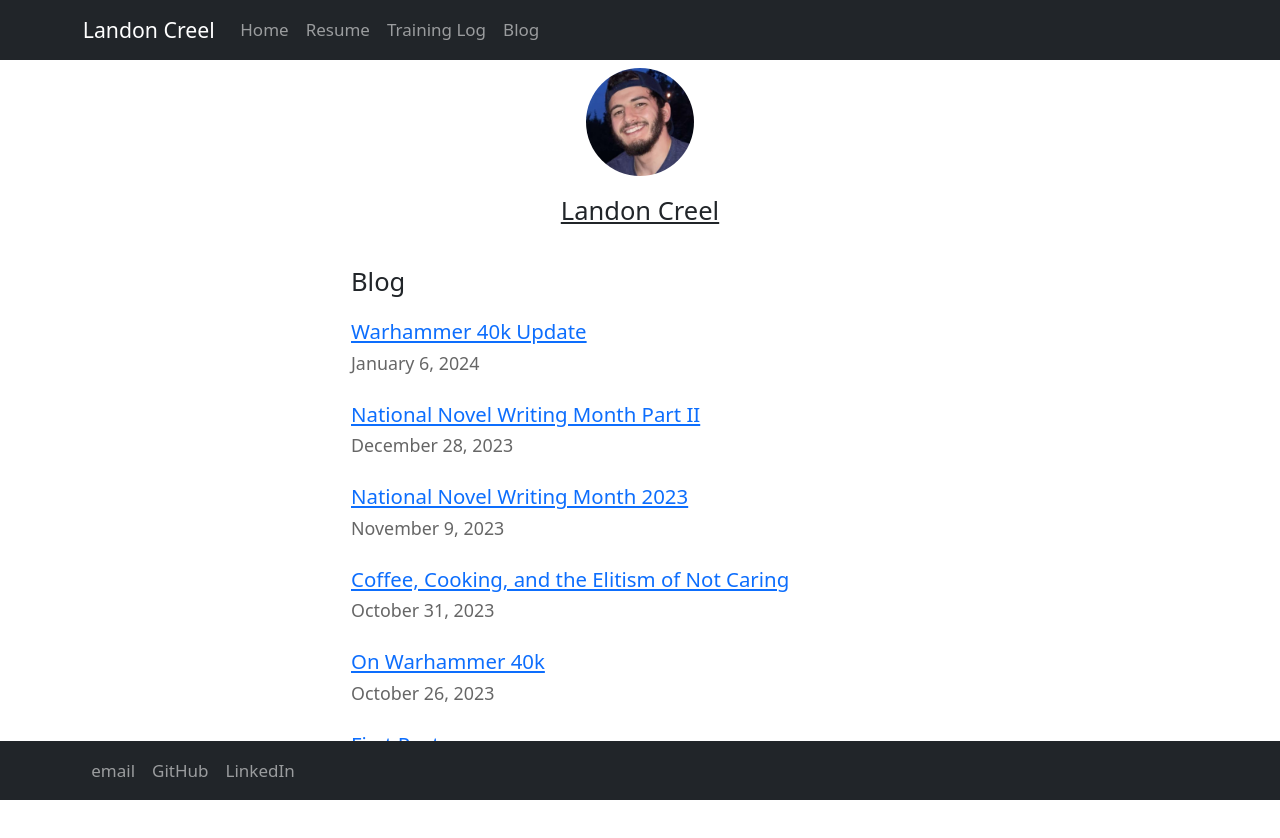
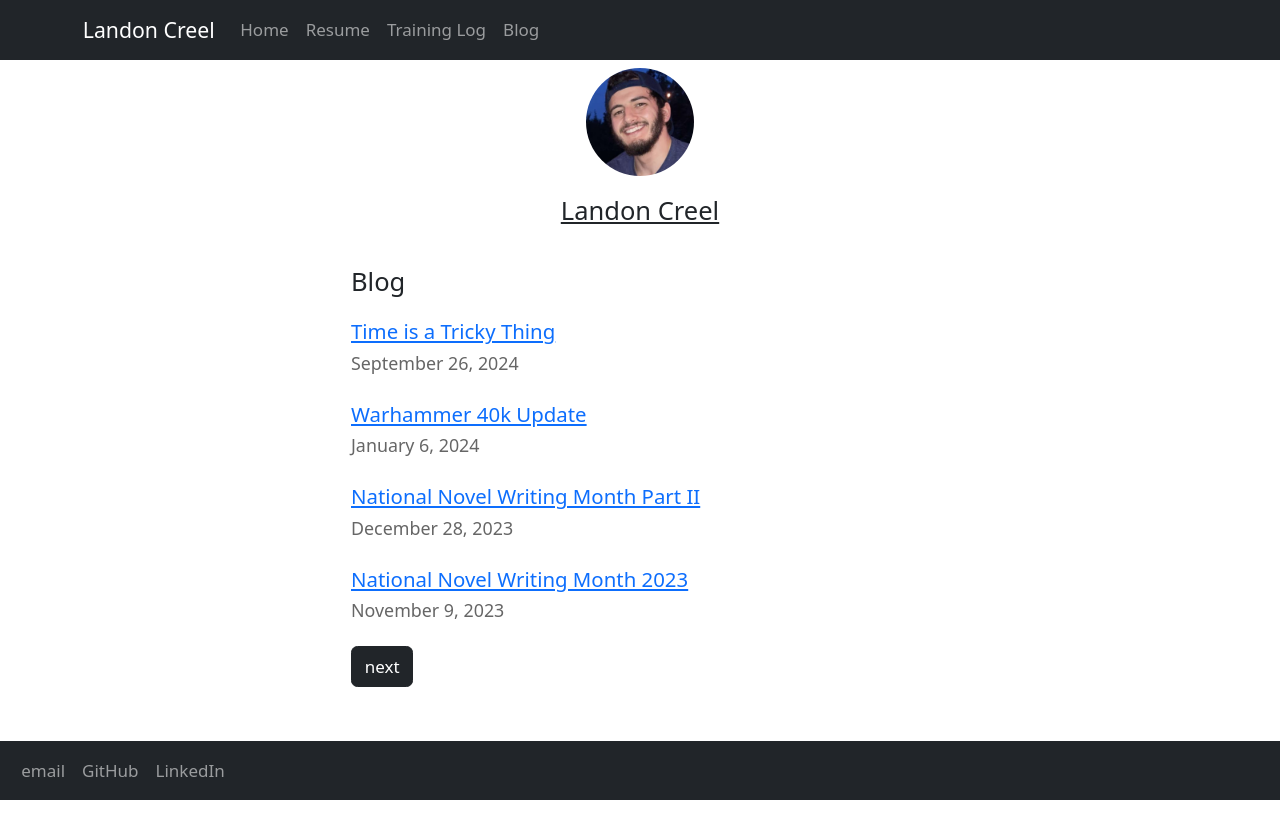
Before and after one commit to lwcreel/lwcreel.github.io, a Next.js app: page /blog in a window 1280 px wide. Shown: the top 838 px of the page. After the commit the page ends 800 px from the top, so only its background shows below. Built offline with nearby package versions, Linux system fonts and the light colour scheme.

Commit message:
Adding pagination, new post

```diff
--- a/components/layout.js
+++ b/components/layout.js
@@ -1,6 +1,6 @@
 import Head from 'next/head';
 import Image from 'next/image';
-import styles from './layout.module.css';
+import styles from '../styles/layout.module.css';
 import utilStyles from '../styles/utils.module.css';
 import Link from 'next/link';
 
@@ -24,7 +24,7 @@ export default function Layout({ children, home, blog }) {
         />
         <meta name="og:title" content={siteTitle} />
         <meta name="twitter:card" content="summary_large_image" />
-        <meta name="viewport" content="width=device-width,minimum-scale=1.0,maximum-scale=1.0" />
+        <meta name="viewport" content="width=device-width, initial-scale=1" />
       </Head>
       <header className={styles.header}>
         {home ? (
--- a/components/my-footer.js
+++ b/components/my-footer.js
@@ -2,20 +2,22 @@ import Container from 'react-bootstrap/Container';
 import Nav from 'react-bootstrap/Nav';
 import Navbar from 'react-bootstrap/Navbar';
 
-
 export default function MyFooter() {
 
     return (
-        <div className="fixed-bottom">
-            <Navbar expand="lg" bg="dark" data-bs-theme="dark">
-                <Container>
-                    <Nav className="me-auto">
-                        <Nav.Link href="mailto:landon.creel@icloud.com">email</Nav.Link>
-                        <Nav.Link href="https://github.com/lwcreel">GitHub</Nav.Link>
-                        <Nav.Link href="https://www.linkedin.com/in/landon-creel-149859177">LinkedIn</Nav.Link>
-                    </Nav>
+        <>
+            <Navbar expand="lg" bg="dark" data-bs-theme="dark" fixed="bottom">
+                <Container fluid>
+                    <Navbar.Toggle aria-controls="basic-navbar-nav" />
+                    <Navbar.Collapse id="basic-navbar-nav">
+                        <Nav className="me-auto">
+                            <Nav.Link href="mailto:landon.creel@icloud.com">email</Nav.Link>
+                            <Nav.Link href="https://github.com/lwcreel">GitHub</Nav.Link>
+                            <Nav.Link href="https://www.linkedin.com/in/landon-creel-149859177">LinkedIn</Nav.Link>
+                        </Nav>
+                    </Navbar.Collapse>
                 </Container>
             </Navbar>
-        </div>
+        </>
     );
 }
--- a/lib/posts.js
+++ b/lib/posts.js
@@ -5,6 +5,7 @@ import { remark } from 'remark';
 import html from 'remark-html';
 
 const postsDirectory = path.join(process.cwd(), 'posts');
+const POSTS_PER_PAGE = 4;
 
 export function getSortedPostsData() {
   // Get file names under /posts
@@ -27,13 +28,13 @@ export function getSortedPostsData() {
     };
   });
   // Sort posts by date
-  return allPostsData.sort((a, b) => {
+  return [allPostsData.sort((a, b) => {
     if (a.date < b.date) {
       return 1;
     } else {
       return -1;
     }
-  });
+  }), Math.ceil(allPostsData.length / POSTS_PER_PAGE), POSTS_PER_PAGE];
 }
 
 export function getAllPostIds() {
--- a/pages/blog.js
+++ b/pages/blog/index.js
@@ -1,19 +1,22 @@
-import Layout from "../components/layout";
-import utilStyles from '../styles/utils.module.css';
-import { getSortedPostsData } from "../lib/posts";
+import Layout from "../../components/layout";
+import utilStyles from '../../styles/utils.module.css';
+import { getSortedPostsData } from "../../lib/posts";
 import Link from "next/link";
-import Date from '../components/date';
+import Date from '../../components/date';
 import Head from "next/head";
+import { useState } from "react";
+import { Button } from "react-bootstrap";
 
 
 export async function getStaticProps() {
     const allPostsData = await getSortedPostsData();
     return {
         props: {
-            allPostsData,
-        },
+            allPostsData
+        }
     };
 }
+
 
 // TODO: Paginate blog posts once you've got enough
 // Also, maybe find a more maintanable method of making them? idk
@@ -21,7 +24,18 @@ export async function getStaticProps() {
 
 export default function Blog({ allPostsData }) {
 
+    let [page, setPage] = useState(1);
 
+    let posts = allPostsData[0].slice((page - 1) * allPostsData[2], page * allPostsData[2]);
+
+    const handleNext = () => {
+        page + 1  > allPostsData[1] ? setPage(page) : setPage(page++);
+        console.log("page "  + page);
+    }
+    const handlePrev = () => {
+        page - 1 > 0 ? setPage(page--) : setPage(page);
+        console.log("page " + page);
+    }
 
     return (
         <Layout>
@@ -32,7 +46,7 @@ export default function Blog({ allPostsData }) {
             <section className={`${utilStyles.headingMd} ${utilStyles.padding1px}`}>
                 <h2 className={utilStyles.headingLg}>Blog</h2>
                 <ul className={utilStyles.list}>
-                    {allPostsData.map(({ id, date, title }) => (
+                    {posts.map(({ id, date, title }) => (
                         <li className={utilStyles.listItem} key={id}>
                             <Link href={`/posts/${id}`}>{title}</Link>
                             <br />
@@ -43,6 +57,8 @@ export default function Blog({ allPostsData }) {
                     ))}
                 </ul>
             </section>
+            <Button variant="dark" onClick={handlePrev} hidden={page == 1}>prev</Button>
+            <Button variant="dark" onClick={handleNext} hidden={page == allPostsData[1]}>next</Button>
         </Layout>
     )
 }
--- /dev/null
+++ b/posts/time-is-a-tricky-thing.md
@@ -0,0 +1,16 @@
+---
+title: 'Time is a Tricky Thing'
+date: '2024-09-26'
+---
+
+**Am I really going to have a bolded headline on every post?**
+
+Anyway. See the title. When I originally started writing these blog posts, my thought was to write one monthly. It'd be good to have a body of work - in both writing and programming - that could be representative of where I'm at. Well, the time got away from Jann and I this year, just a little bit. Between visiting friends and family, attending weddings and planning our own, the year has blown by. It's been very good. We saw a lot of things that were pretty incredible, things that I wouldn't miss for anything, but being busy is tiring too.
+
+As I'm currently writing this update, it's 11:03pm on a Thursday night. I don't really know why I got the impulse to put pen to paper publicly again, but I figured it was a good excuse to dust off the website and make some updates. I figured out how to add pagination to the blog, so things should be a bit more organized (hopefully?) now. The footer bar is still broken on mobile, but hopefully it'll be less noticeable with a shorter list of posts per page.
+
+The buttons, for some unholy reason, only work on a double-click. Go figure. It's a small thing, but it bothers me. That small imperfection makes it hard to appreciate the fact that this feature is done. It's something I've been stuck on for awhile (at least since my last post here), and even though I figured out a way to implement it all I can see is the imperfect button. This got away from me a little bit, sorry about that. I'm going somewhere, I promise.
+
+I think - at least for me - this roughly four hour programming and writing session is a microcosm of how I see time. It goes by faster than I think, and at the end of it is something new and cool that wouldn't exist without me, but the thing I notice is the imperfection. Missing the forest for the trees, as the saying goes.
+
+This ended up being more introspective than my previous posts, and I'm okay with that. Ultimately, everything I write, wherever I write it, is mostly for me anyway. And I'll get around to fixing that button eventually. Probably.
--- a/components/layout.module.css
+++ b/styles/layout.module.css
@@ -2,6 +2,7 @@
     max-width: 36rem;
     padding: 0 1rem;
     margin: 4rem auto 6rem;
+    max-height: max-content;
   }
 
   .header {
```
